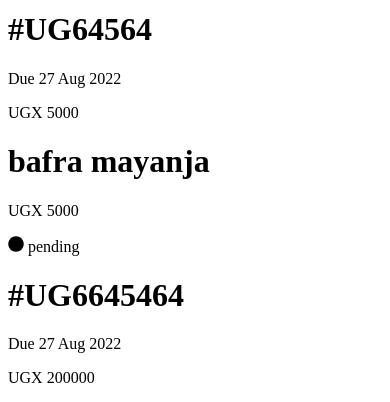
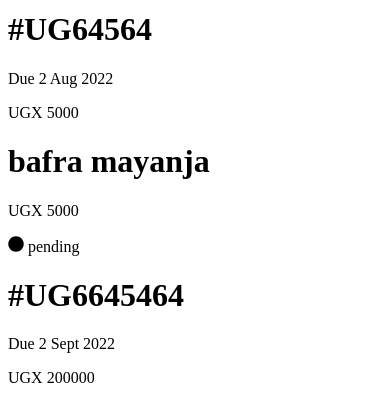
Before and after one commit to francisbalimuttajjo/invoice, a Next.js app: page / in a window 390 px wide. Shown: the part 296-698 px from the top of the page. Built offline with nearby package versions, Linux system fonts and the light colour scheme; a small style sheet from the web is missing.

Commit message:
fixed text overflow on mobile filter comonent

```diff
--- a/components/Header.tsx
+++ b/components/Header.tsx
@@ -29,10 +29,10 @@ const Sidebar:React.FC<HeadingProps>=(props)=>{
 
             </div>
             <div className='flex sm:ml-20 sm:justify-end    '>
-                <label className='mt-3'>Filter
+                <label className='mt-3 text-xs xs:text-base  '>Filter
                 <span className='hidden xs:inline'>by status</span>
                 <select
-                className={`${props.darkTheme ? 'text-white bg-slate-900 ':' text-blue-500 bg-gray-200'}  text-xs xs:text-base  cursor-pointer h-6 border-none  form-select m-1`}
+                className={`${props.darkTheme ? 'text-white bg-slate-900 ':' text-blue-500 bg-gray-200'}  text-xs xs:text-base  cursor-pointer h-6 `}
                 onChange={handleChange}
                 >
                     {props.categories.map(option=><option key={option} value={option}>{option}</option>)}
--- a/components/Invoice.tsx
+++ b/components/Invoice.tsx
@@ -46,7 +46,7 @@ const Invoice:React.FC<InvoiceProps>=(props)=>{
 
                     >UG{props.number}</span></h1>
                     <div className='sm:flex sm:justify-even'>
-                        <p className='opacity-50 text-sm sm:ml-3 sm:pt-0.5 '>Due <span>27 Aug 2022</span></p>
+                        <p className='opacity-50 text-sm sm:ml-3 sm:pt-0.5 '>Due <span>{props.InvoiceDueDate}</span></p>
                         <p className='font-light sm:hidden  '>UGX <span className=' font-bold'>{props.amount}</span></p>
 
                     </div>
--- a/components/InvoiceList.tsx
+++ b/components/InvoiceList.tsx
@@ -9,7 +9,7 @@ import {InvoiceListProps} from '../types/types'
       return(
         <>
          { props.invoices.map(invoice=>
-            < Invoice  debtor={invoice.debtor} key={invoice.number}  amount={invoice.amount} number={invoice.number} status={invoice.status}  />
+            < Invoice InvoiceDueDate={invoice.InvoiceDueDate} debtor={invoice.debtor} key={invoice.number}  amount={invoice.amount} number={invoice.number} status={invoice.status}  />
 
           ) }
         </>
--- a/pages/index.tsx
+++ b/pages/index.tsx
@@ -11,14 +11,14 @@ import {useThemeContext} from '../context/context'
 
  const categories =['all','pending','paid','draft']
  const invoices=[
-  {status:'pending',debtor:'bafra mayanja',amount:5000,number:64564 },
-  {status:'draft',debtor:'francis mayanja',amount:200000,number:6645464},
-  {status:'pending',debtor:'francis mayanja',amount:2000,number:6645994},
-  {status:'paid',debtor:'francis mayanja',amount:2000,number:6645864},
-  {status:'pending',debtor:'francis mayanja',amount:2100,number:6695464 },
-  {status:'pending',debtor:'francis mayanja',amount:21000,number:6695474 },
-  {status:'draft',debtor:'bafra mayanja',amount:2900,number:66954649, },
-  {status:'draft',debtor:'bafra mayanja',amount:29070,number:669580, }
+  {status:'pending',debtor:'bafra mayanja',amount:5000,number:64564,InvoiceDueDate:"2 Aug 2022" },
+  {status:'draft',debtor:'francis mayanja',amount:200000,number:6645464,InvoiceDueDate:"2 Sept 2022"},
+  {status:'pending',debtor:'francis mayanja',amount:2000,number:6645994,InvoiceDueDate:"1 Jan 2022"},
+  {status:'paid',debtor:'francis mayanja',amount:2000,number:6645864,InvoiceDueDate:"2 Aug 2022"},
+  {status:'pending',debtor:'francis mayanja',amount:2100,number:6695464,InvoiceDueDate:"2 Aug 2022" },
+  {status:'pending',debtor:'francis mayanja',amount:21000,number:6695474,InvoiceDueDate:"2 Aug 2022" },
+  {status:'draft',debtor:'bafra mayanja',amount:2900,number:66954649,InvoiceDueDate:"2 Aug 2022" },
+  {status:'draft',debtor:'bafra mayanja',amount:29070,number:669580 ,InvoiceDueDate:"2 Aug 2022" }
 ]
 
 
--- a/types/types.ts
+++ b/types/types.ts
@@ -14,9 +14,10 @@
 
 
  export type InvoiceProps={
-
+    InvoiceDueDate:string
     debtor:string
     status:string
+
        amount:number
      number:number | string
     // handleToggleTheme:()=>void
@@ -40,6 +41,7 @@
 }
 //invoiceList
 interface Invoice{
+  InvoiceDueDate:string
   debtor:string,number:number,status:string,amount:number
  }
 
```
